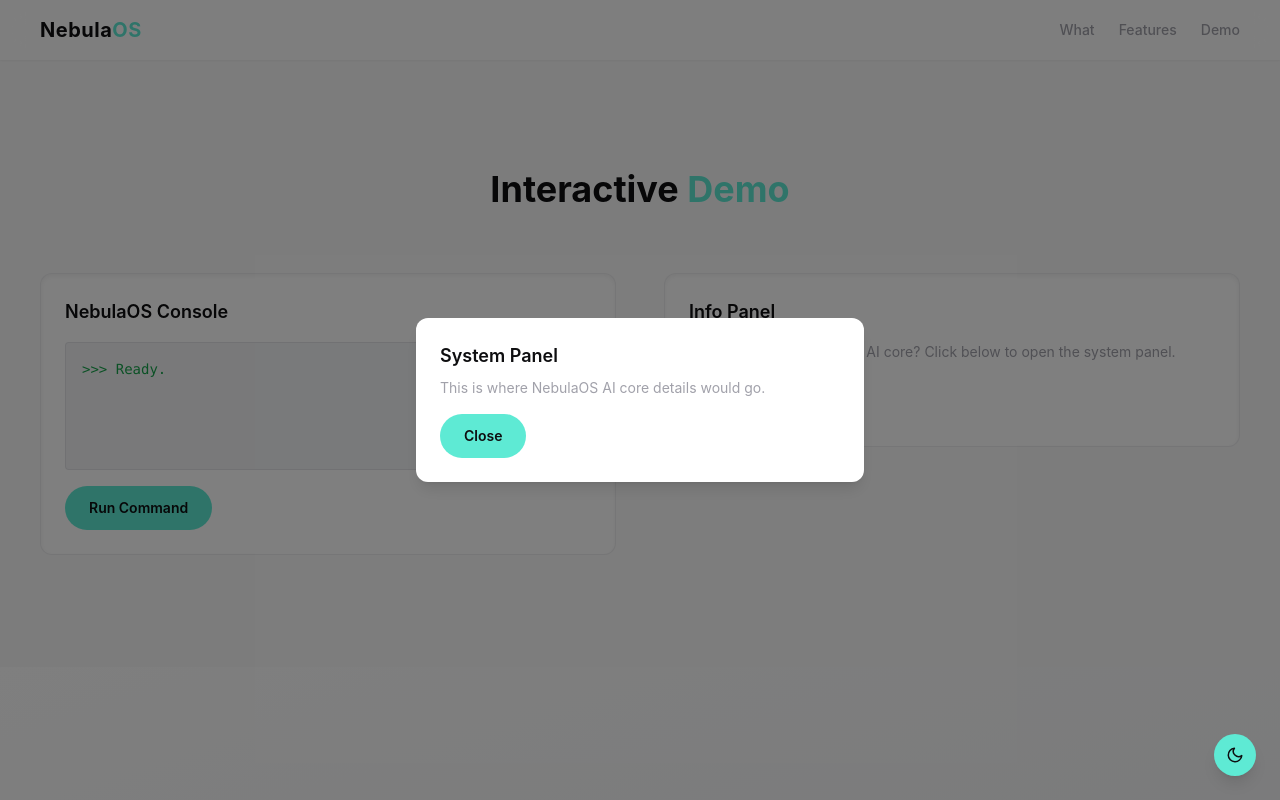
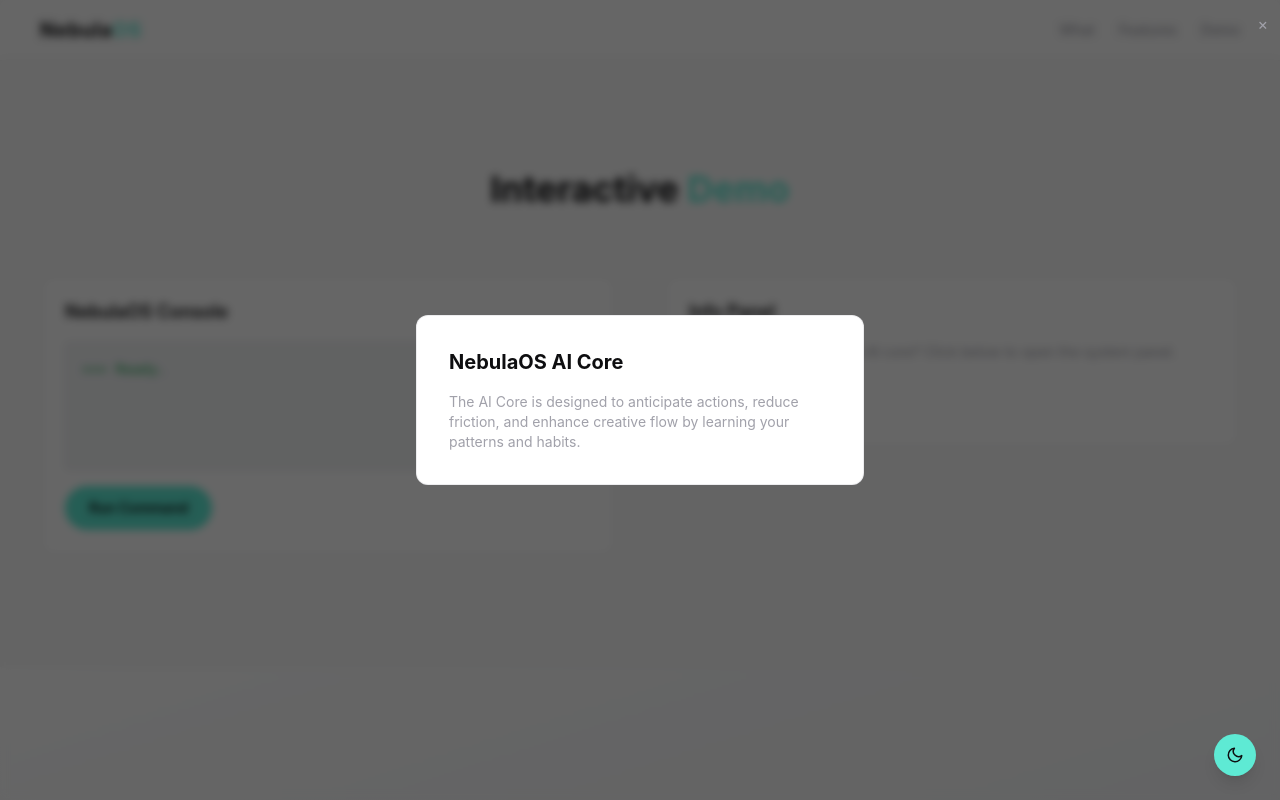
Before and after one commit to quim-romero/nebulaos, a React (Vite) app: page / in a window 1280 px wide. Both pictures are taken after a click on the button "Open Modal". Shown: the part 2386-3186 px from the top of the page. Built offline with nearby package versions, Linux system fonts and the light colour scheme.

Commit message:
Feat: Add AI Core modal with motion animation and dismiss logic

```diff
--- a/src/sections/Demo.tsx
+++ b/src/sections/Demo.tsx
@@ -104,19 +104,30 @@ const Demo = () => {
       <AnimatePresence>
         {isModalOpen && (
           <motion.div
-            key="modal"
-            initial={{ opacity: 0, y: 30 }}
-            animate={{ opacity: 1, y: 0 }}
-            exit={{ opacity: 0, y: 30 }}
-            className="fixed inset-0 z-50 flex items-center justify-center bg-black/50 p-4"
+            className="fixed inset-0 bg-black/60 dark:bg-black/70 flex items-center justify-center z-50 backdrop-blur-sm"
+            initial={{ opacity: 0 }}
+            animate={{ opacity: 1 }}
+            exit={{ opacity: 0 }}
           >
-            <div className="bg-white dark:bg-dark rounded-xl p-6 shadow-lg max-w-md w-full">
-              <h4 className="text-lg font-semibold mb-2">System Panel</h4>
-              <p className="text-sm mb-4 text-muted dark:text-muted/80">
-                This is where NebulaOS AI core details would go.
+            <motion.div
+              initial={{ scale: 0.9, opacity: 0 }}
+              animate={{ scale: 1, opacity: 1 }}
+              exit={{ scale: 0.9, opacity: 0 }}
+              transition={{ duration: 0.3 }}
+              className="bg-white dark:bg-[#111] p-8 rounded-xl max-w-md text-left text-dark dark:text-light border border-muted/20 transition-colors"
+            >
+              <button
+                onClick={() => setModalOpen(false)}
+                className="absolute top-3 right-3 text-muted hover:text-light"
+              >
+                ×
+              </button>
+              <h4 className="text-xl font-bold mb-4">NebulaOS AI Core</h4>
+              <p className="text-sm text-muted dark:text-muted/80">
+                The AI Core is designed to anticipate actions, reduce friction,
+                and enhance creative flow by learning your patterns and habits.
               </p>
-              <Button onClick={() => setModalOpen(false)}>Close</Button>
-            </div>
+            </motion.div>
           </motion.div>
         )}
       </AnimatePresence>
```
